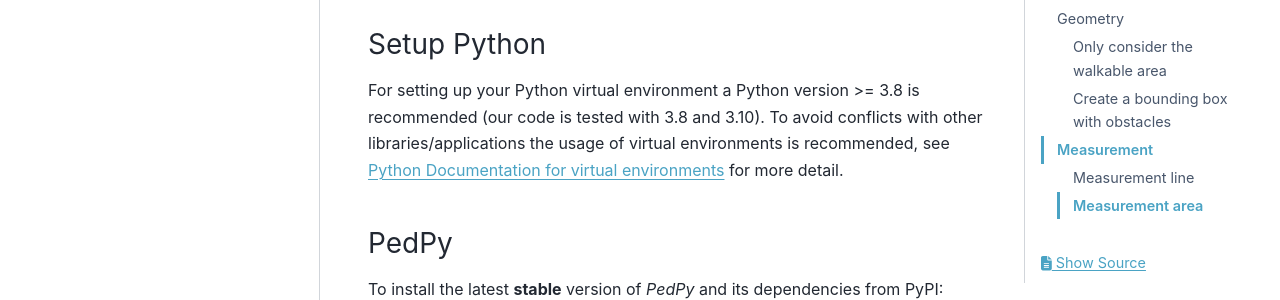
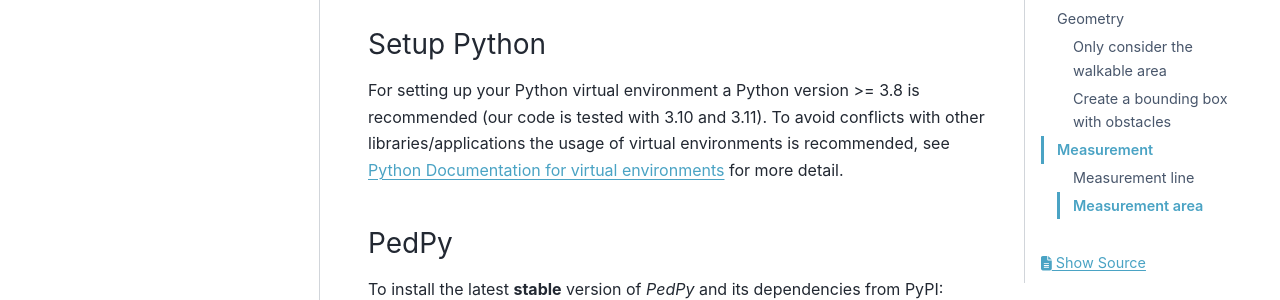
Before and after one commit to PedestrianDynamics/PedPy, a Sphinx documentation site: the page built from docs/source/getting_started.rst, in a window 1280 px wide and 900 px high. Shown: the part 289-589 px from the top of the window. Built offline with Sphinx 7.4.7 and the PyData theme 0.15.4, drawn with Linux system fonts in a browser that asks for light colours; pages that are not in the unit, such as notebooks, are missing from menus.

Commit message:
Update to Python 3.10 and 3.11

```diff
--- a/docs/source/conf.py
+++ b/docs/source/conf.py
@@ -2,6 +2,7 @@
 #
 # For the full list of built-in configuration values, see the documentation:
 # https://www.sphinx-doc.org/en/master/usage/configuration.html
+import datetime
 import os
 import sys
 
@@ -13,10 +14,12 @@
 # -- Project information -----------------------------------------------------
 # https://www.sphinx-doc.org/en/master/usage/configuration.html#project-information
 
+current_year = datetime.datetime.today().year
+
 project = "PedPy"
-copyright = "2023, Forschungszentrum Jülich GmbH, IAS-7"
+copyright = f"{current_year}, Forschungszentrum Jülich GmbH, IAS-7"
 author = "Tobias Schrödter"
-release = "1.0.0rc1"
+release = "1.0.0rc2"
 
 # -- General configuration ---------------------------------------------------
 # https://www.sphinx-doc.org/en/master/usage/configuration.html#general-configuration
--- a/docs/source/getting_started.rst
+++ b/docs/source/getting_started.rst
@@ -9,7 +9,7 @@
 
 Setup Python
 ------------
-For setting up your Python virtual environment a Python version >= 3.8 is recommended (our code is tested with 3.8 and 3.10).
+For setting up your Python virtual environment a Python version >= 3.8 is recommended (our code is tested with 3.10 and 3.11).
 To avoid conflicts with other libraries/applications the usage of virtual environments is recommended, see `Python Documentation for virtual environments <https://docs.python.org/3/library/venv.html>`__ for more detail.
 
 PedPy
--- a/requirements.txt
+++ b/requirements.txt
@@ -1,5 +1,5 @@
 aenum==3.1.11
-black==21.12b0
+black[jupyter]==21.12b0
 numpy~=1.23.0
 pandas~=1.5.1
 pylint~=2.16.2
--- a/setup.py
+++ b/setup.py
@@ -20,10 +20,10 @@
         "License :: OSI Approved :: MIT License",
         "Operating System :: OS Independent",
         "Natural Language :: English",
+        "Programming Language :: Python :: 3 :: Only",
         "Programming Language :: Python :: 3",
-        "Programming Language :: Python :: 3.8",
-        "Programming Language :: Python :: 3.9",
         "Programming Language :: Python :: 3.10",
+        "Programming Language :: Python :: 3.11",
         "Intended Audience :: Developers",
         "Intended Audience :: Science/Research",
     ],
@@ -34,7 +34,7 @@
         "pedpy.methods",
         "pedpy.plotting",
     ],
-    python_requires=">=3.8",
+    python_requires=">=3.10",
     install_requires=[
         "aenum == 3.1.11",
         "numpy ~= 1.23.0",
```
Also changed, not shown: README.md (+1 -1 lines), 3 other files.
